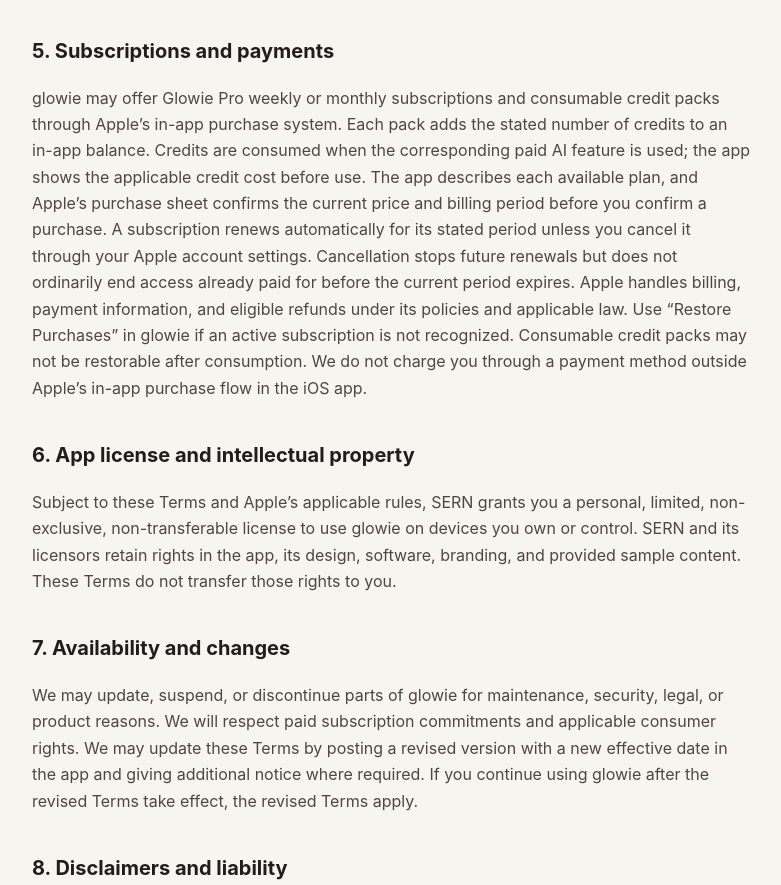
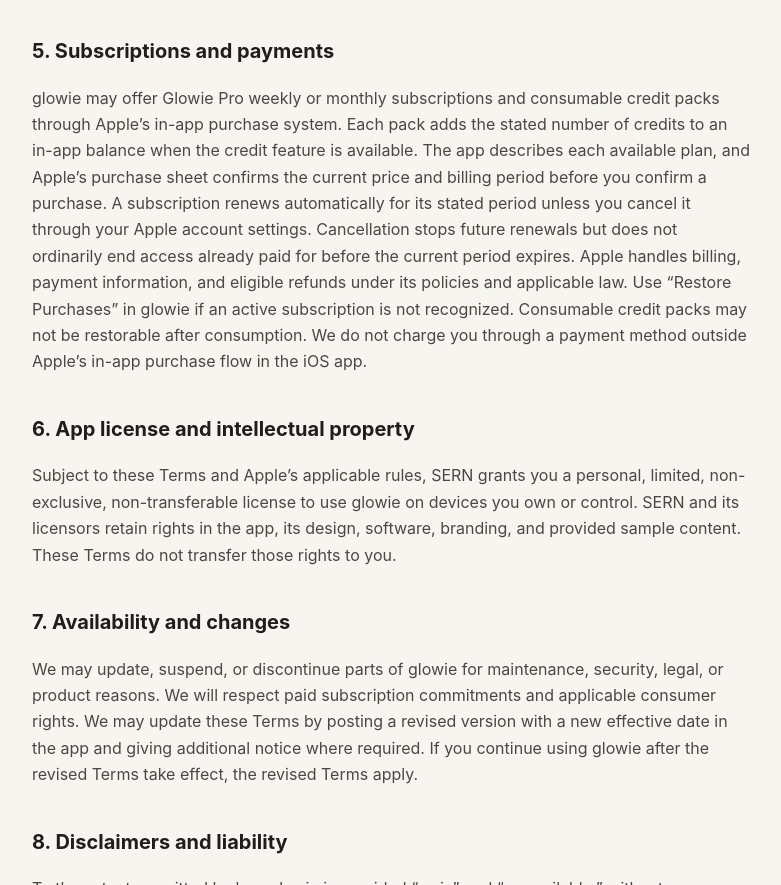
Before and after one commit to wrd1stProgrammer/glowie-legal, a plain HTML site: page terms/index.html in a window 1280 px wide. Shown: the part 1343-2228 px from the top of the page, without its empty margins (248-1029 px from the left). Drawn offline with Linux system fonts and the light colour scheme.

Commit message:
Clarify credit pack availability

```diff
--- a/terms/index.html
+++ b/terms/index.html
@@ -12,7 +12,7 @@
 <h2>4. AI results and local storage</h2>
 <p>AI output may be inaccurate, unexpected, or similar to output made for others. Review results before relying on, publishing, or sharing them. Do not use glowie or its outputs for decisions where an error could cause serious harm. Images saved in glowie’s gallery are kept locally on your device. You are responsible for backing up images you want to keep; deleting the app or losing your device may remove local images. Saving to Apple Photos is controlled by iOS permissions and Apple Photos.</p>
 <h2>5. Subscriptions and payments</h2>
-<p>glowie may offer Glowie Pro weekly or monthly subscriptions and consumable credit packs through Apple’s in-app purchase system. Each pack adds the stated number of credits to an in-app balance. Credits are consumed when the corresponding paid AI feature is used; the app shows the applicable credit cost before use. The app describes each available plan, and Apple’s purchase sheet confirms the current price and billing period before you confirm a purchase. A subscription renews automatically for its stated period unless you cancel it through your Apple account settings. Cancellation stops future renewals but does not ordinarily end access already paid for before the current period expires. Apple handles billing, payment information, and eligible refunds under its policies and applicable law. Use “Restore Purchases” in glowie if an active subscription is not recognized. Consumable credit packs may not be restorable after consumption. We do not charge you through a payment method outside Apple’s in-app purchase flow in the iOS app.</p>
+<p>glowie may offer Glowie Pro weekly or monthly subscriptions and consumable credit packs through Apple’s in-app purchase system. Each pack adds the stated number of credits to an in-app balance when the credit feature is available. The app describes each available plan, and Apple’s purchase sheet confirms the current price and billing period before you confirm a purchase. A subscription renews automatically for its stated period unless you cancel it through your Apple account settings. Cancellation stops future renewals but does not ordinarily end access already paid for before the current period expires. Apple handles billing, payment information, and eligible refunds under its policies and applicable law. Use “Restore Purchases” in glowie if an active subscription is not recognized. Consumable credit packs may not be restorable after consumption. We do not charge you through a payment method outside Apple’s in-app purchase flow in the iOS app.</p>
 <h2>6. App license and intellectual property</h2>
 <p>Subject to these Terms and Apple’s applicable rules, SERN grants you a personal, limited, non-exclusive, non-transferable license to use glowie on devices you own or control. SERN and its licensors retain rights in the app, its design, software, branding, and provided sample content. These Terms do not transfer those rights to you.</p>
 <h2>7. Availability and changes</h2>
```
